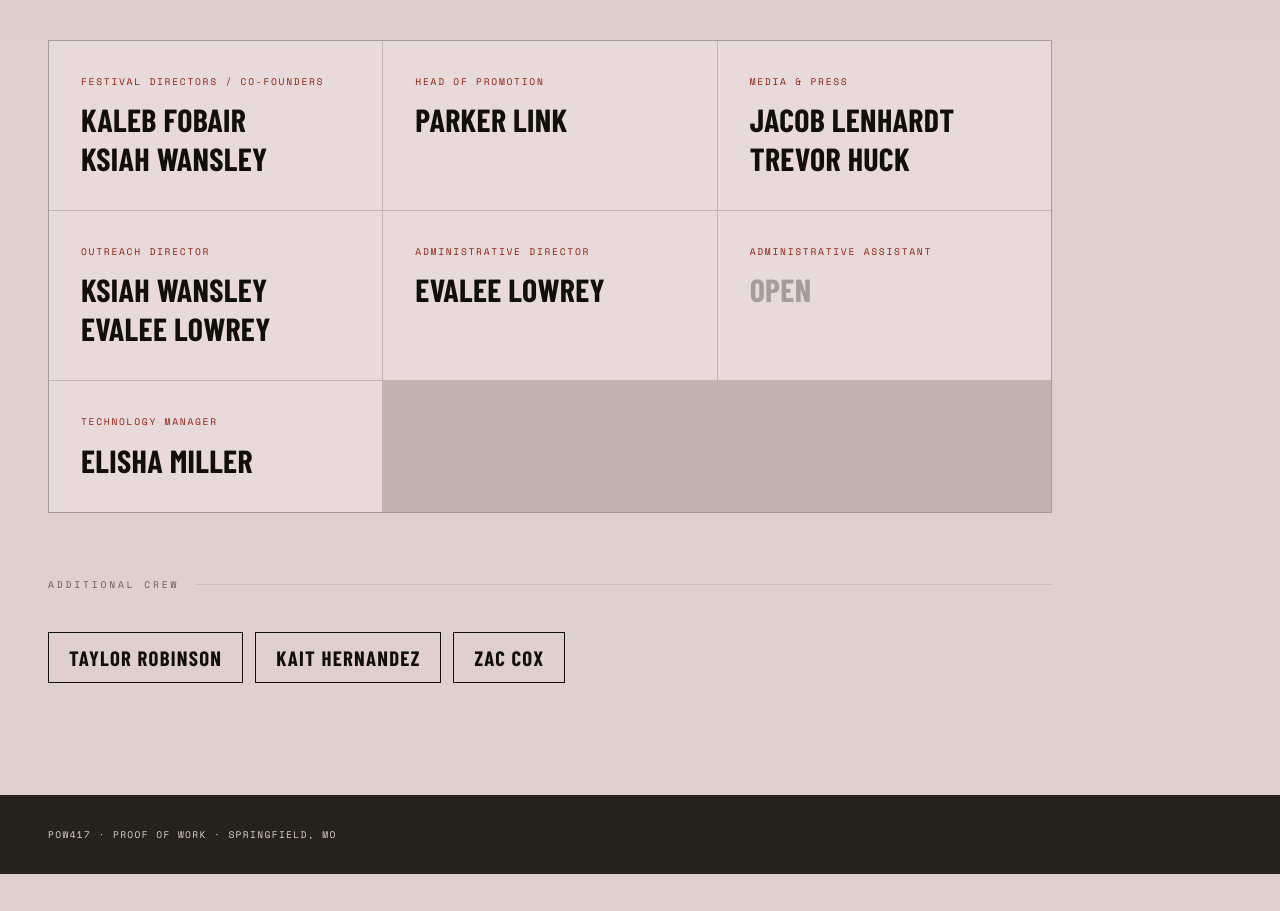
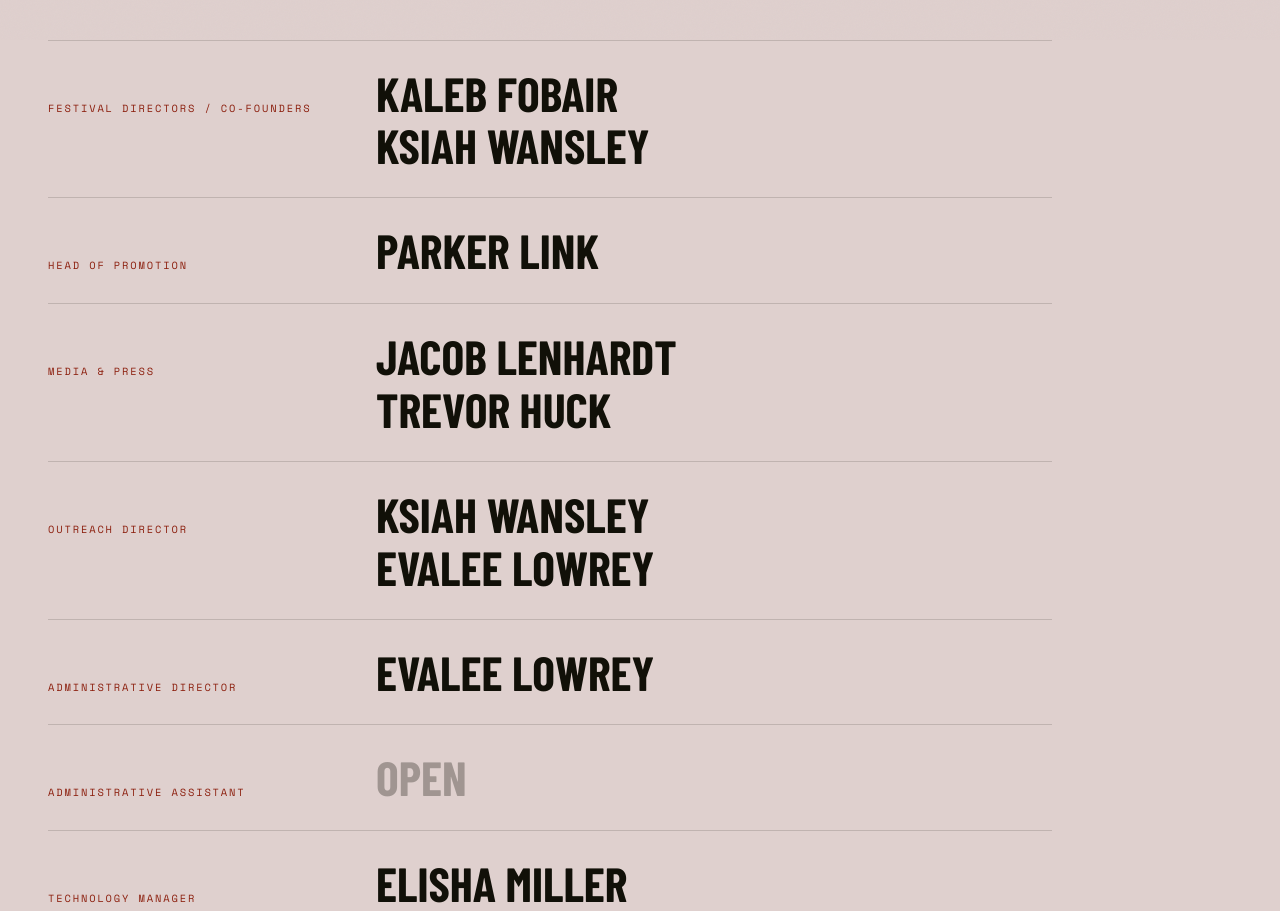
Before and after one commit to elishajkmiller/website, a website: page pow417-team/index.html in a window 1280 px wide. Shown: the part 760-1671 px from the top of the page. Before the commit the page ends 1634 px from the top, so only its background shows below. Drawn offline with nearby package versions, Linux system fonts and the light colour scheme; a web font is replaced by a local one.

Commit message:
POW417 team draft: credits-style rows, no boxes

```diff
--- a/pow417-team/index.html
+++ b/pow417-team/index.html
@@ -25,21 +25,22 @@
     .team-body { padding: 5rem 3rem 7rem; max-width: 1100px; }
     .section-label { font-family: 'Space Mono', monospace; font-size: 0.6rem; letter-spacing: 0.3em; text-transform: uppercase; opacity: 0.6; margin-bottom: 2.5rem; display: flex; align-items: center; gap: 1rem; }
     .section-label::after { content: ''; flex: 1; height: 1px; background: var(--border); }
-    .grid { display: grid; grid-template-columns: repeat(auto-fill, minmax(290px, 1fr)); gap: 1px; background: var(--border); border: 1px solid var(--border); margin-bottom: 4rem; }
-    .member { background: var(--warm); padding: 2rem 2rem 2.25rem; transition: background 0.2s; }
-    .member:hover { background: var(--dust-dark); }
-    .member-role { font-family: 'Space Mono', monospace; font-size: 0.6rem; letter-spacing: 0.18em; text-transform: uppercase; color: var(--red); margin-bottom: 0.9rem; line-height: 1.7; }
-    .member-name { font-family: 'Barlow Condensed', sans-serif; font-weight: 900; font-size: 2rem; line-height: 1; text-transform: uppercase; letter-spacing: 0.01em; }
-    .member-name + .member-name { margin-top: 0.4rem; }
-    .member-name.open { opacity: 0.3; }
-    .crew-list { display: flex; flex-wrap: wrap; gap: 0.75rem; }
-    .crew-chip { font-family: 'Barlow Condensed', sans-serif; font-weight: 700; font-size: 1.3rem; letter-spacing: 0.06em; text-transform: uppercase; padding: 0.5rem 1.25rem; border: 1.5px solid var(--ink); }
+    .credits { margin: 0; }
+    .credit { display: grid; grid-template-columns: minmax(180px, 280px) 1fr; gap: 1rem 3rem; padding: 1.75rem 0; border-top: 1px solid var(--border); align-items: baseline; }
+    .credit:last-child { border-bottom: 1px solid var(--border); }
+    .credit-role { font-family: 'Space Mono', monospace; font-size: 0.65rem; letter-spacing: 0.18em; text-transform: uppercase; color: var(--red); line-height: 1.7; }
+    .credit-names { font-family: 'Barlow Condensed', sans-serif; font-weight: 900; font-size: clamp(1.8rem, 4vw, 3rem); line-height: 1; text-transform: uppercase; }
+    .credit-names span { display: block; }
+    .credit-names span + span { margin-top: 0.3rem; }
+    .credit-names .open { opacity: 0.3; }
+    .credit-names.plain { font-family: 'Barlow', sans-serif; font-weight: 400; font-size: 1.15rem; text-transform: none; line-height: 1.7; }
     footer { background: var(--ink); color: var(--dust); padding: 2rem 3rem; font-family: 'Space Mono', monospace; font-size: 0.6rem; letter-spacing: 0.14em; text-transform: uppercase; opacity: 0.9; }
     @media (max-width: 640px) {
       nav { padding: 1rem 1.25rem; }
       .page-header { padding: 7rem 1.25rem 3rem; }
       .team-body { padding: 3rem 1.25rem 5rem; }
       footer { padding: 1.5rem 1.25rem; }
+      .credit { grid-template-columns: 1fr; gap: 0.5rem; padding: 1.25rem 0; }
     }
   </style>
 </head>
@@ -55,45 +56,15 @@
   </header>
 
   <main class="team-body">
-    <div class="grid">
-      <div class="member">
-        <div class="member-role">Festival Directors / Co-Founders</div>
-        <div class="member-name">Kaleb Fobair</div>
-        <div class="member-name">Ksiah Wansley</div>
-      </div>
-      <div class="member">
-        <div class="member-role">Head of Promotion</div>
-        <div class="member-name">Parker Link</div>
-      </div>
-      <div class="member">
-        <div class="member-role">Media &amp; Press</div>
-        <div class="member-name">Jacob Lenhardt</div>
-        <div class="member-name">Trevor Huck</div>
-      </div>
-      <div class="member">
-        <div class="member-role">Outreach Director</div>
-        <div class="member-name">Ksiah Wansley</div>
-        <div class="member-name">Evalee Lowrey</div>
-      </div>
-      <div class="member">
-        <div class="member-role">Administrative Director</div>
-        <div class="member-name">Evalee Lowrey</div>
-      </div>
-      <div class="member">
-        <div class="member-role">Administrative Assistant</div>
-        <div class="member-name open">Open</div>
-      </div>
-      <div class="member">
-        <div class="member-role">Technology Manager</div>
-        <div class="member-name">Elisha Miller</div>
-      </div>
-    </div>
-
-    <div class="section-label">Additional Crew</div>
-    <div class="crew-list">
-      <span class="crew-chip">Taylor Robinson</span>
-      <span class="crew-chip">Kait Hernandez</span>
-      <span class="crew-chip">Zac Cox</span>
+    <div class="credits">
+      <div class="credit"><div class="credit-role">Festival Directors / Co-Founders</div><div class="credit-names"><span>Kaleb Fobair</span><span>Ksiah Wansley</span></div></div>
+      <div class="credit"><div class="credit-role">Head of Promotion</div><div class="credit-names"><span>Parker Link</span></div></div>
+      <div class="credit"><div class="credit-role">Media &amp; Press</div><div class="credit-names"><span>Jacob Lenhardt</span><span>Trevor Huck</span></div></div>
+      <div class="credit"><div class="credit-role">Outreach Director</div><div class="credit-names"><span>Ksiah Wansley</span><span>Evalee Lowrey</span></div></div>
+      <div class="credit"><div class="credit-role">Administrative Director</div><div class="credit-names"><span>Evalee Lowrey</span></div></div>
+      <div class="credit"><div class="credit-role">Administrative Assistant</div><div class="credit-names"><span class=open>Open</span></div></div>
+      <div class="credit"><div class="credit-role">Technology Manager</div><div class="credit-names"><span>Elisha Miller</span></div></div>
+      <div class="credit"><div class="credit-role">Additional Crew</div><div class="credit-names"><span>Taylor Robinson</span><span>Kait Hernandez</span><span>Zac Cox</span></div></div>
     </div>
   </main>
 
```
